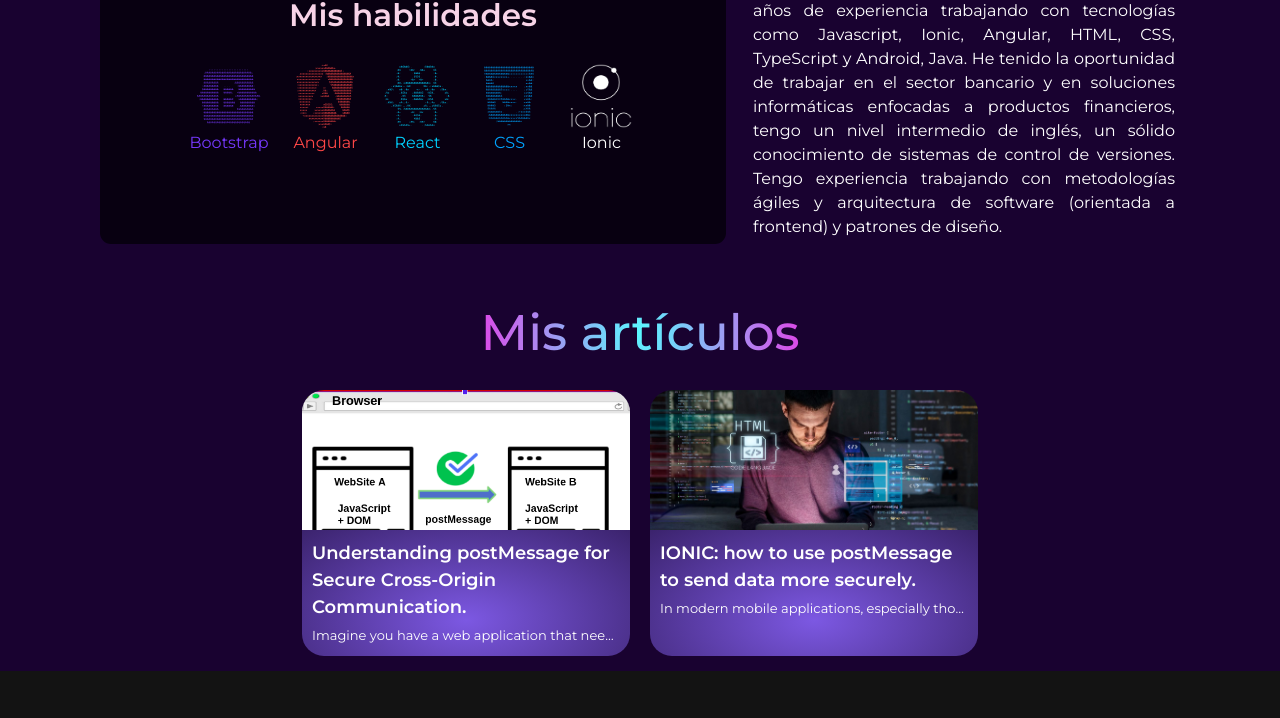
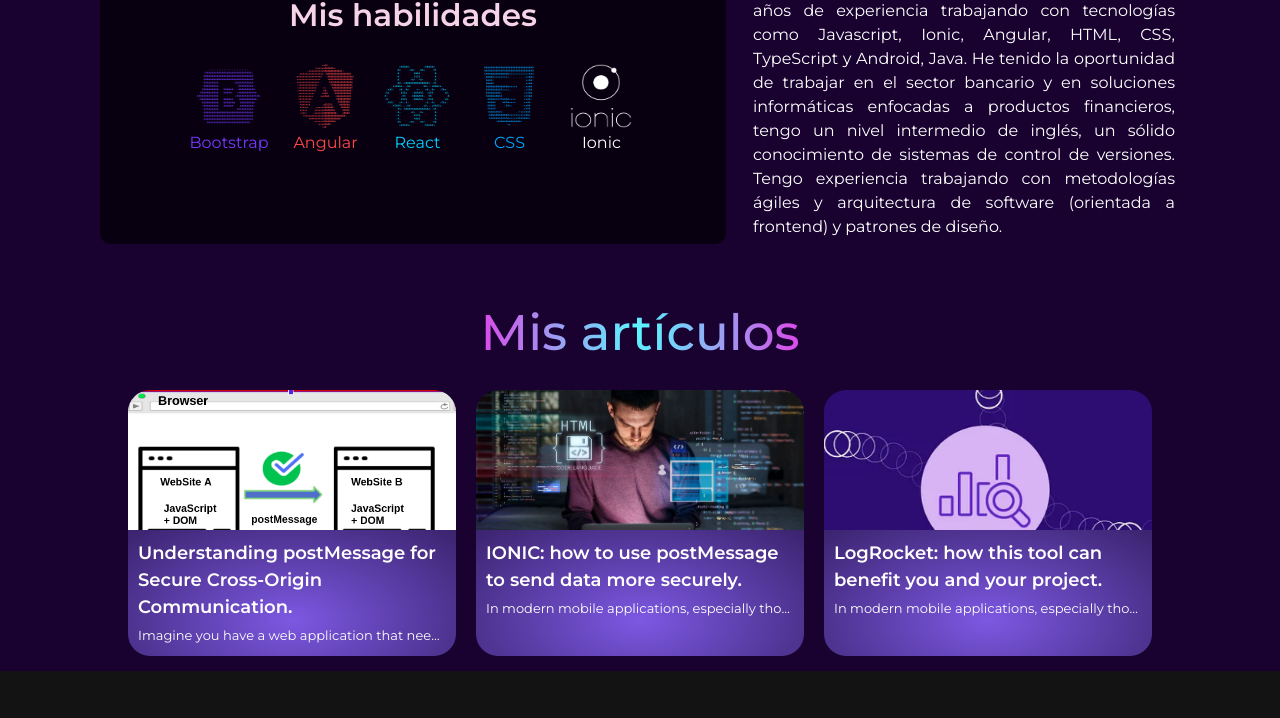
Before and after one commit to Diegocaceres97/briefcase, an Astro site: page / in a window 1280 px wide. Shown: the part 1668-2386 px from the top of the page. Built offline with nearby package versions, Linux system fonts and the light colour scheme; Astro itself is replaced by a stand-in of ours.

Commit message:
chore: blog added

```diff
--- a/src/components/BlogHome.astro
+++ b/src/components/BlogHome.astro
@@ -21,6 +21,12 @@ import CardBlog from "./CardBlog.astro";
            img="img/pmi.jpg"
            href="https://medium.com/@diegocaceres1997garcia/ionic-how-to-use-postmessage-for-send-data-more-securily-55e1a1750f55">
           </CardBlog>
+          <CardBlog
+         title="LogRocket: how this tool can benefit you and your project."
+           content="In modern mobile applications, especially those built with frameworks like Ionic"
+           img="img/pragmaarticle.png"
+           href="https://medium.com/somos-pragma/logrocket-how-this-tool-can-benefit-you-and-your-project-cd4957361956">
+          </CardBlog>
 
   </div>
   <!-- <div class="flex justify-center m-5 max-w-full px-3">
```
Also changed, not shown: public/img/pragmaarticle.png (added).
